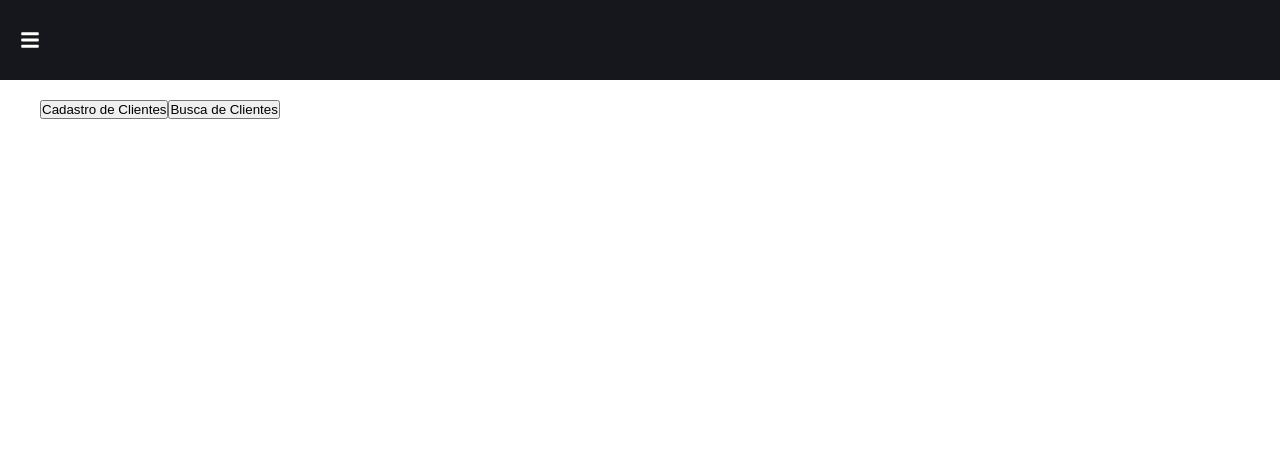
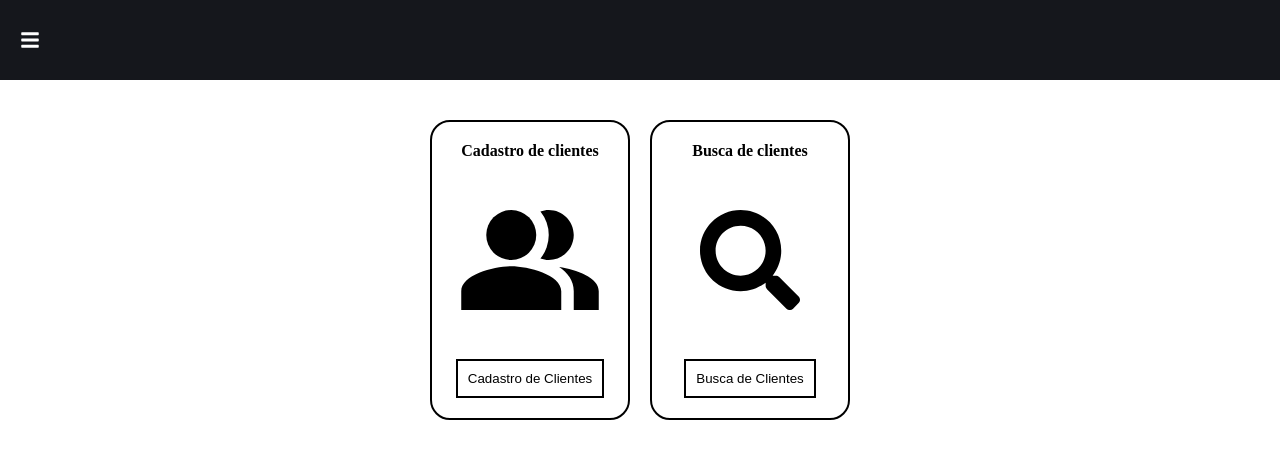
Before and after one commit to slicedcheese1/OticaCrud, a React (Vite) app: page /Clientes in a window 1280 px wide. Shown: the top 458 px of the page. Built offline with nearby package versions, Linux system fonts and the light colour scheme.

Commit message:
dashboard clientes

```diff
--- a/src/App.jsx
+++ b/src/App.jsx
@@ -9,7 +9,7 @@ function App() {
 
     <Sidebar/>
     <div className='container'>
-      <Outlet/>
+      <Outlet />
     </div>
 
 
--- /dev/null
+++ b/src/Componentes/ClienteDashboard/ClienteBotoes.css
@@ -0,0 +1,59 @@
+.container-dashboard {
+  padding: 4rem;
+  padding-top: 2rem;
+  display: flex;
+  justify-content: center;
+  align-items: center;
+  gap: 2rem;
+  height: 100%;
+
+}
+
+.card-opt{
+  padding: 2rem;
+  display: flex;
+  flex-direction: column;
+  justify-content: space-between;
+  align-items: center;
+  background-color: white;
+  width: 200px;
+  height: 300px;
+  color: black;
+  border-radius: 20px;
+  border: 2px solid black;
+}
+
+.card-bt{
+  border: 2px solid black;
+  padding: 1rem;
+  display: flex;
+  align-items: center;
+  justify-content: center;
+  background-color: white;
+
+}
+
+.card-bt:hover{
+  border: 2px solid black;
+  padding: 1rem;
+  display: flex;
+  align-items: center;
+  justify-content: center;
+  color: white;
+  background-color: black;
+  cursor: pointer;
+}
+
+a{
+  text-decoration: none;
+}
+
+.icon-people{
+  width: auto;
+  height: 150px;
+}
+
+.icon-lupa{
+  width: auto;
+  height: 100px;
+}
--- a/src/Componentes/ClienteDashboard/ClienteBotoes.jsx
+++ b/src/Componentes/ClienteDashboard/ClienteBotoes.jsx
@@ -1,10 +1,22 @@
 import React from 'react'
+import { MdPeopleAlt } from "react-icons/md";
+import { FaSearch } from "react-icons/fa";
+
+import './ClienteBotoes.css'
 
 const ClienteBotoes = () => {
   return (
-    <div>
-         <a href='http://localhost:5173/clienteCadastro/'><button>Cadastro de Clientes</button></a>
-         <a href='http://localhost:5173/clienteBusca/'><button>Busca de Clientes</button></a>
+    <div className='container-dashboard'>
+        <div className="card-opt">
+          <h4>Cadastro de clientes</h4>
+          <MdPeopleAlt className='icon-people'/>
+          <a href='http://localhost:5174/clienteCadastro/'><button className='card-bt'>Cadastro de Clientes</button></a>
+        </div>
+        <div className="card-opt">
+          <h4>Busca de clientes</h4>
+          <FaSearch className='icon-lupa'/>
+          <a href='http://localhost:5173/clienteBusca/'><button className='card-bt'>Busca de Clientes</button></a>
+        </div>
     </div>
   )
 }
--- a/src/Componentes/ClienteRegistro/CardContatoClienteRegistro.css
+++ b/src/Componentes/ClienteRegistro/CardContatoClienteRegistro.css
@@ -8,7 +8,7 @@
   display: flex;
   flex-direction: column;
   gap: 1rem;
-margin-bottom: 1rem;
+  margin-bottom: 1rem;
 }
 
 .num-box{
--- a/src/Menu/Sidebar.jsx
+++ b/src/Menu/Sidebar.jsx
@@ -50,7 +50,7 @@ const Sidebar = () => {
 
   return (
     <>
-      <IconContext.Provider value={{ color: '#fff' }}>
+      <IconContext.Provider value={{ color: '#ffff' }}>
         <Nav>
           <NavIcon to='#'>
             <FaIcons.FaBars onClick={showSidebar} />
```
Also changed, not shown: src/App.css (line endings or trailing spaces).
